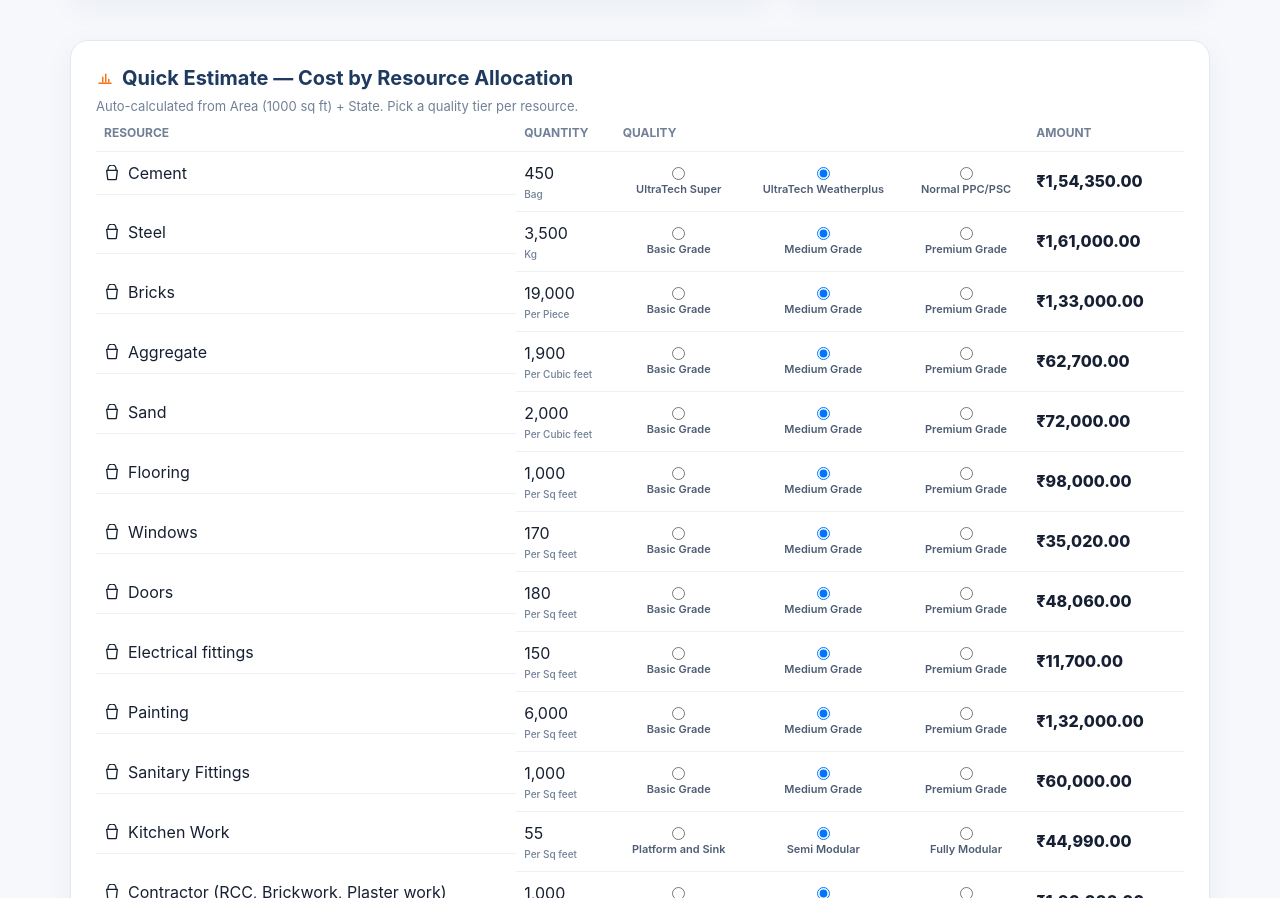
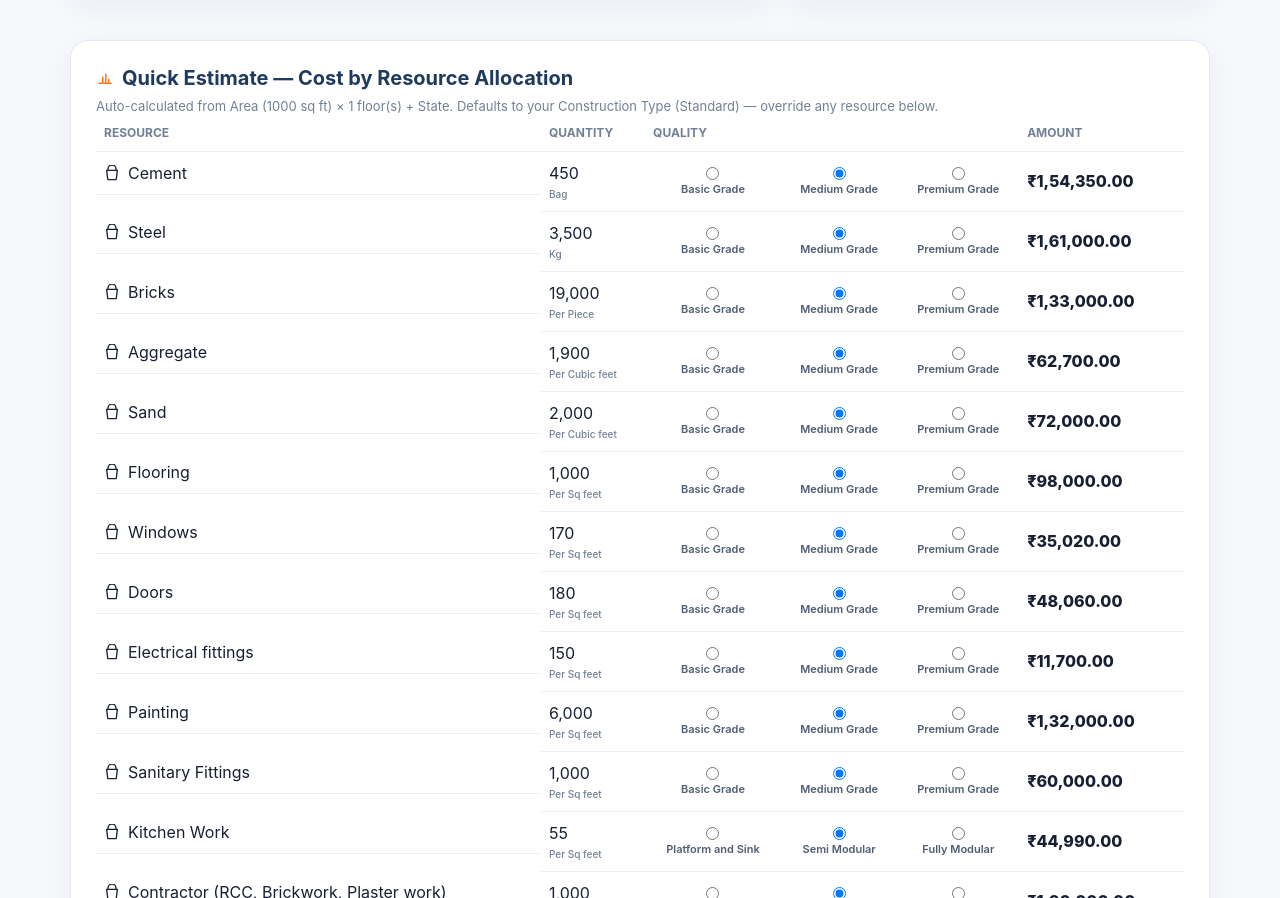
Before and after one commit to dasbappa0794-source/buildnaro, a Next.js app: page /construction-estimate-calculator in a window 1280 px wide. Shown: the part 820-1718 px from the top of the page. Built offline with nearby package versions, Linux system fonts and the light colour scheme.

Commit message:
Refactor resource catalog and quick estimate logic
Updated resource quality labels and adjusted quick estimate calculations to include project floors and construction type.

```diff
--- a/app/CalculatorApp.js
+++ b/app/CalculatorApp.js
@@ -255,7 +255,7 @@ const ICONS = {
 
 // ---- UltraTech-style "Quick Estimate": fixed resource list, quantity auto from area, 3-tier quality ----
 const RESOURCE_CATALOG = [
-  { key:"cement", label:"Cement", unit:"Bag", factor:0.45, qualityLabels:["UltraTech Super","UltraTech Weatherplus","Normal PPC/PSC"], rates:{basic:300, medium:343, premium:400} },
+  { key:"cement", label:"Cement", unit:"Bag", factor:0.45, qualityLabels:["Basic Grade","Medium Grade","Premium Grade"], rates:{basic:300, medium:343, premium:400} },
   { key:"steel", label:"Steel", unit:"Kg", factor:3.5, qualityLabels:["Basic Grade","Medium Grade","Premium Grade"], rates:{basic:40, medium:46, premium:54} },
   { key:"bricks", label:"Bricks", unit:"Per Piece", factor:19, qualityLabels:["Basic Grade","Medium Grade","Premium Grade"], rates:{basic:6, medium:7, premium:9} },
   { key:"aggregate", label:"Aggregate", unit:"Per Cubic feet", factor:1.9, qualityLabels:["Basic Grade","Medium Grade","Premium Grade"], rates:{basic:28, medium:33, premium:40} },
@@ -440,15 +440,16 @@ export default function Calculator() {
     if (value === CITY_OTHER) { setCustomCity(true); updateProject("quickCity",""); }
     else { setCustomCity(false); updateProject("quickCity",value); }
   };
-  // ---- Quick Estimate (UltraTech-style resource + quality table) ----
-  const quickSqft = toSqft(project.area, project.areaUnit);
+  // ---- Quick Estimate: reacts to Project Details (Area, Floors, Construction Type) + Estimate Settings (State) ----
+  const quickSqft = toSqft(project.area, project.areaUnit) * Math.max(1, Number(project.floors)||1);
+  const defaultQuickTier = project.constructionType==="basic" ? "basic" : project.constructionType==="premium" ? "premium" : "medium";
   const setResourceQuality = (key, tier) => setProject(p=>({...p, resourceQuality:{...p.resourceQuality,[key]:tier}}));
   const quickRows = useMemo(()=>RESOURCE_CATALOG.map(r=>{
-    const tier = project.resourceQuality[r.key] || "medium";
+    const tier = project.resourceQuality[r.key] || defaultQuickTier;
     const qty = Math.round(quickSqft*r.factor);
     const rate = r.rates[tier];
     return { ...r, tier, qty, rate, amount: qty*rate };
-  }),[quickSqft, project.resourceQuality]);
+  }),[quickSqft, project.resourceQuality, defaultQuickTier]);
   const quickSubtotal = quickRows.reduce((s,r)=>s+r.amount,0);
   const quickLocationMultiplier = STATE_MULTIPLIERS[project.state] ?? 1;
   const quickTotal = quickSubtotal * quickLocationMultiplier;
@@ -643,7 +644,7 @@ export default function Calculator() {
       </div>
 
       <div className="card">
-        <div className="section-head"><div><h2><Icon path={ICONS.report}/> Quick Estimate — Cost by Resource Allocation</h2><p>Auto-calculated from Area ({project.area} {project.areaUnit}) + State. Pick a quality tier per resource.</p></div></div>
+        <div className="section-head"><div><h2><Icon path={ICONS.report}/> Quick Estimate — Cost by Resource Allocation</h2><p>Auto-calculated from Area ({project.area} {project.areaUnit}) × {project.floors} floor(s) + State. Defaults to your Construction Type ({CONSTRUCTION_TYPES.find(c=>c.key===project.constructionType)?.label}) — override any resource below.</p></div></div>
         <div className="table-wrap"><table><thead><tr><th>Resource</th><th>Quantity</th><th colSpan={3}>Quality</th><th>Amount</th></tr></thead><tbody>
           {quickRows.map(r=>(
             <tr key={r.key}>
```
